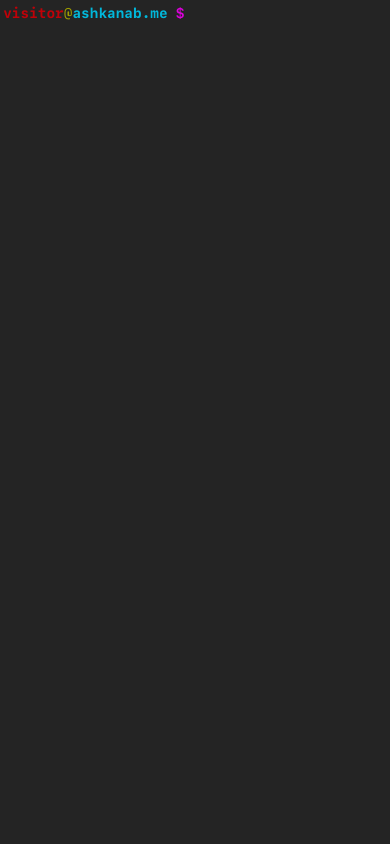
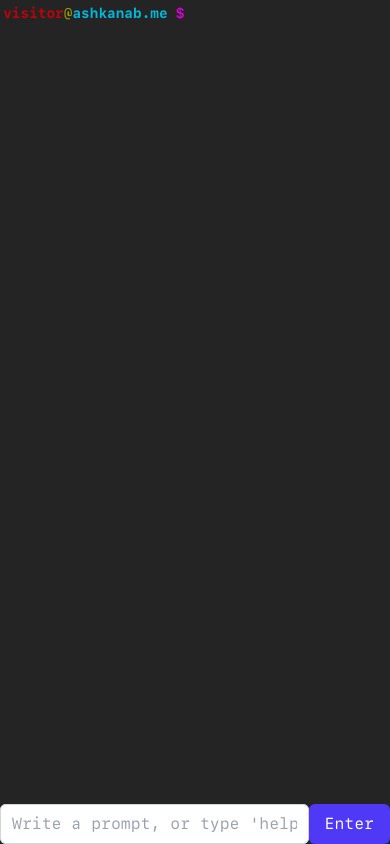
Before and after one commit to ashkanab/cmd-portfolio, a React (Vite) app: page / in a window 390 px wide. Built offline with nearby package versions, Linux system fonts and the light colour scheme.

Commit message:
Adding input form on mobile devices

```diff
--- a/src/App.css
+++ b/src/App.css
@@ -50,6 +50,10 @@
     --font-size-medium: 1rem;     /* 16px */
     --font-size-large: 1.25rem;   /* 20px */
     --font-size-xlarge: 1.5rem;   /* 24px */
+}
+
+body{
+    /*max-height: 100vh;*/
 }
 
 #interface {
--- a/src/components/Interface.tsx
+++ b/src/components/Interface.tsx
@@ -11,7 +11,12 @@ const Interface: React.FC = () => {
     const [pressedKeys, setPressedKeys] = useState<string>('');
     const [capsLock, setCapsLock] = useState<boolean>(false);
     const [autocomplete, setAutocomplete] = useState<null | string>(null);
+    const [inputForm, setInputForm] = useState('');
 
+    // Handle changes in the input field
+    const handleInputChange = (event: React.ChangeEvent<HTMLInputElement>) => {
+        setInputForm(event.target.value); // Update state with input value
+    };
 
     const addToHistory = (history: History) => {
         setHistory(prevArray => [...prevArray, history]);
@@ -21,7 +26,7 @@ const Interface: React.FC = () => {
         if (input === '') {
             setAutocomplete(null)
         } else {
-            const command = getCommands.find((cmd) => cmd.name.startsWith(input));
+            const command = getCommands.find((cmd) => cmd.name.toLowerCase().startsWith(input.toLowerCase()));
             if (command) {
                 setAutocomplete(command.name);
             } else {
@@ -36,7 +41,7 @@ const Interface: React.FC = () => {
         if (input !== null) {
 
             const index = getCommands.findIndex((cmd) => {
-                return cmd.name === input;
+                return cmd.name.toLowerCase() === input.toLowerCase();
             })
 
             if (index !== -1) {
@@ -53,6 +58,7 @@ const Interface: React.FC = () => {
         return () => {
             setInput(null);
             setAutocomplete(null)
+            setInputForm('')
         }
     }, [input]);
 
@@ -65,7 +71,7 @@ const Interface: React.FC = () => {
                 // behavior: 'smooth',
             });
 
-            const specialKeys = ['Shift', 'Space', 'Tab', 'Enter', 'Backspace', 'Alt', 'Meta', 'CapsLock', 'Control', 'ArrowUp', 'ArrowDown', 'ArrowLeft', 'ArrowRight', 'Escape'];
+            const specialKeys = ['Shift', 'Space', 'Tab', 'Enter', 'Backspace', 'Alt', 'Meta', 'CapsLock', 'Control', 'ArrowUp', 'ArrowDown', 'ArrowLeft', 'ArrowRight', 'Escape', 'Unidentified'];
 
             if (specialKeys.includes(e.key)) {
 
@@ -136,6 +142,17 @@ const Interface: React.FC = () => {
                     <Prompt key={-1} input={pressedKeys} autocomplete={autocomplete}/>
                 }
             </HistoryContext.Provider>
+
+            <div
+                className="w-full absolute flex bottom-0 left-0 items-center">
+                <input type="text" name="input" value={inputForm} onChange={handleInputChange} id="price"
+                       className="bg-white w-full py-2 px-3 text-base text-gray-900 placeholder:text-gray-400 focus:outline-none sm:text-sm/6  rounded-md pl-3 outline-1 -outline-offset-1 outline-gray-300 has-[input:focus-within]:outline-2 has-[input:focus-within]:-outline-offset-2 has-[input:focus-within]:outline-indigo-600"
+                       placeholder="Write a prompt, or type 'help'"/>
+                <button type="button"
+                        onClick={() => setInput(inputForm)}
+                        className="text-base bg-indigo-600 hover:bg-indigo-700 text-white px-4 py-2 rounded-md"
+                >Enter</button>
+            </div>
         </div>
     );
 }
```
